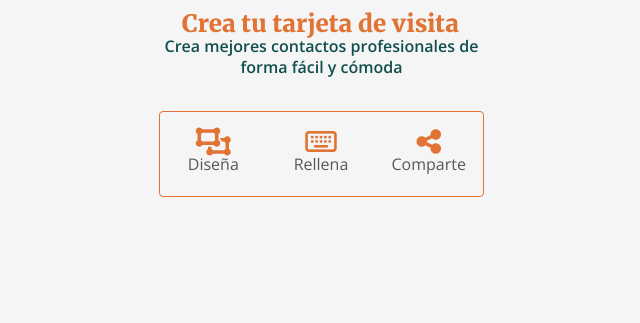
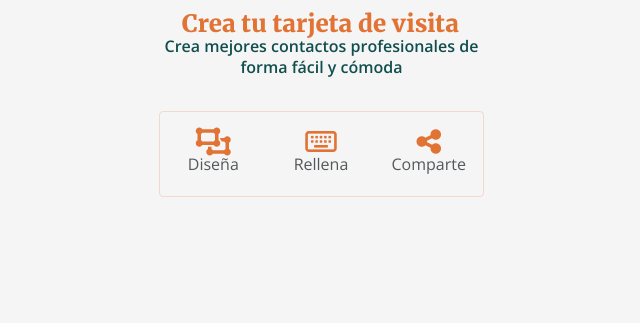
Before and after one commit to Adalab/project-promo-r-module-2-team-3, a website: page docs/index.html in a window 1280 px wide. Shown: the part 477-800 px from the top of the page, without its empty margins (319-959 px from the left). Drawn offline with nearby package versions, Linux system fonts and the light colour scheme; files that its build step writes are made by us from their sources.

Commit message:
change opacity main

```diff
--- a/src/scss/layout/_MainIndex.scss
+++ b/src/scss/layout/_MainIndex.scss
@@ -35,8 +35,8 @@
   }
 }
 .Section2 {
-  border: solid 1.6px;
-  border-color: $button-link;
+  border: solid 1.6px rgba(225, 115, 52, 0.21);
+
   width: 268px;
   height: 73.8px;
   border-radius: 4px;
```
